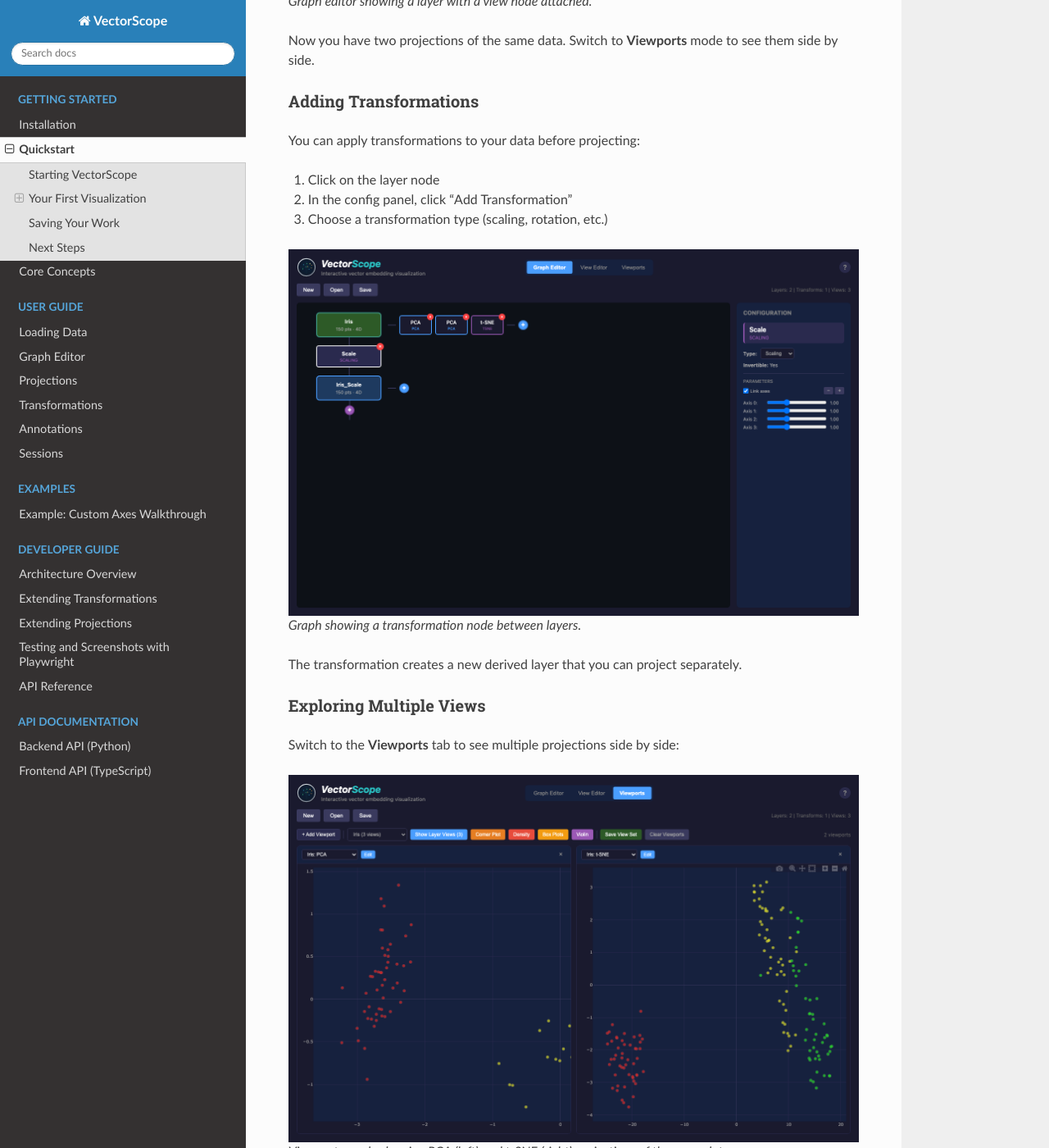
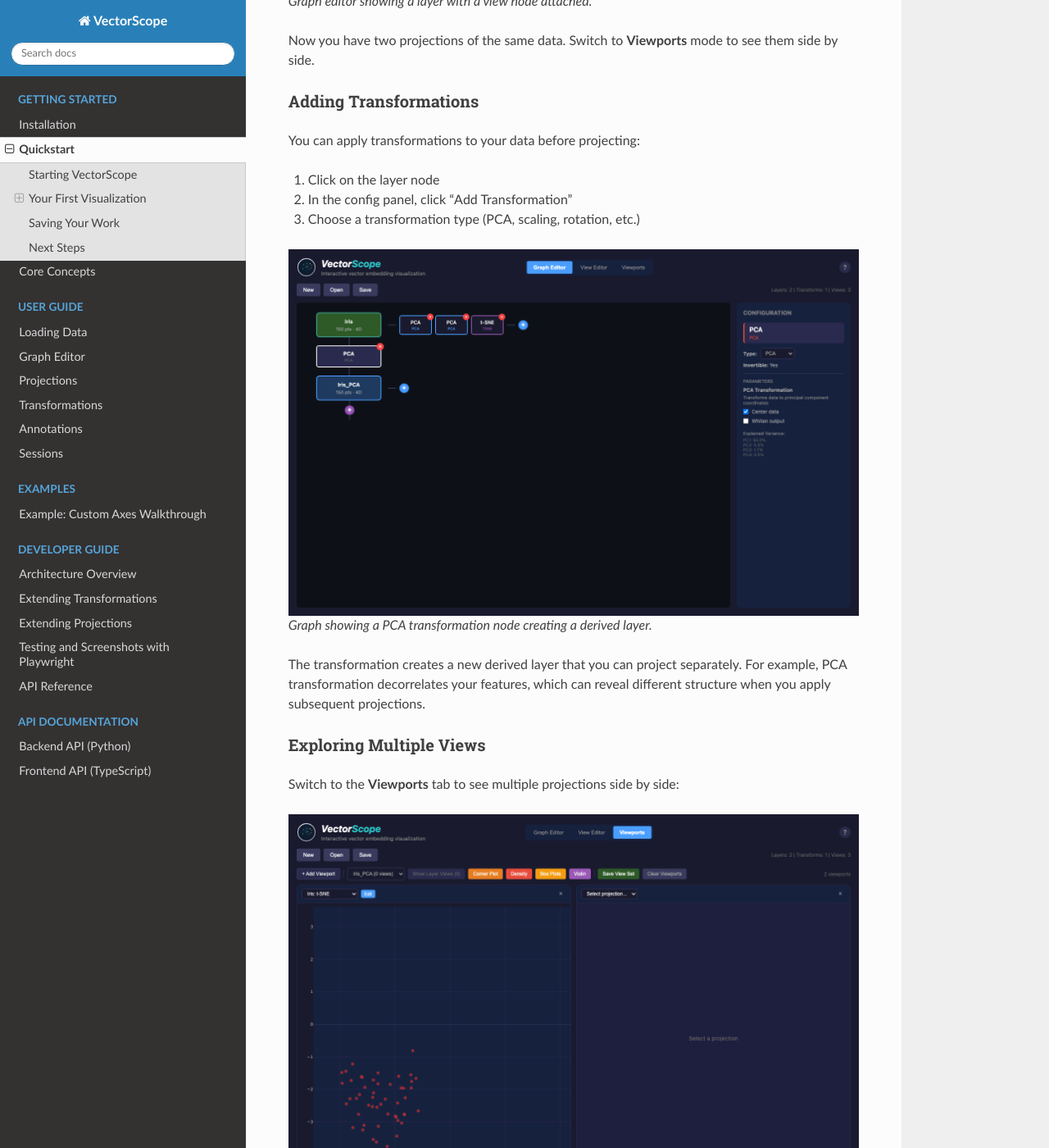
Before and after one commit to cranmer/vectorscope, a Sphinx documentation site: the page built from docs/quickstart.rst, in a window 1280 px wide and 1400 px high, scrolled down 4455 px. Shown: the whole window at 82% size. Built offline with Sphinx 7.4.7 and the Read the Docs theme 3.1.0, drawn with Linux system fonts in a browser that asks for light colours.

Commit message:
Update quickstart to show PCA transformation instead of Scaling
- Change transformation example from Scaling to PCA
- Update screenshot script to add PCA transformation
- Regenerate graph_with_transformation.png screenshot
- Update quickstart text to describe PCA transformation benefits

🤖 Generated with [Claude Code](https://claude.com/claude-code)

Co-Authored-By: Claude Opus 4.5 <noreply@anthropic.com>

```diff
--- a/docs/quickstart.rst
+++ b/docs/quickstart.rst
@@ -144,15 +144,17 @@ You can apply transformations to your data before projecting:
 
 1. Click on the layer node
 2. In the config panel, click "Add Transformation"
-3. Choose a transformation type (scaling, rotation, etc.)
+3. Choose a transformation type (PCA, scaling, rotation, etc.)
 
 .. figure:: _static/images/graph_with_transformation.png
-   :alt: Graph with transformation
+   :alt: Graph with PCA transformation
    :width: 100%
 
-   Graph showing a transformation node between layers.
+   Graph showing a PCA transformation node creating a derived layer.
 
 The transformation creates a new derived layer that you can project separately.
+For example, PCA transformation decorrelates your features, which can reveal
+different structure when you apply subsequent projections.
 
 Exploring Multiple Views
 ^^^^^^^^^^^^^^^^^^^^^^^^
```
Also changed, not shown: docs/_static/images/boxplot_view.png, docs/_static/images/density_view.png, docs/_static/images/graph_editor.png, docs/_static/images/graph_with_transformation.png, docs/_static/images/viewports.png, docs/_static/images/violin_view.png, 1 other file.
